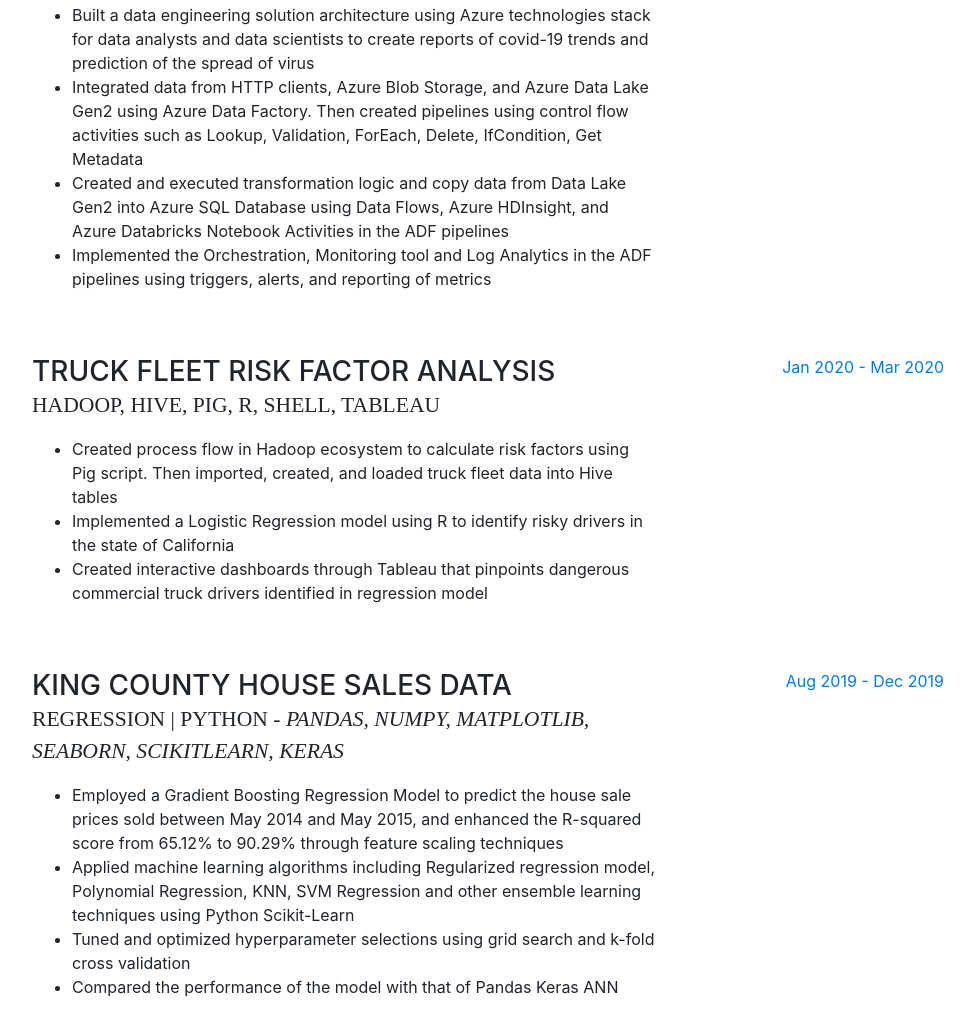
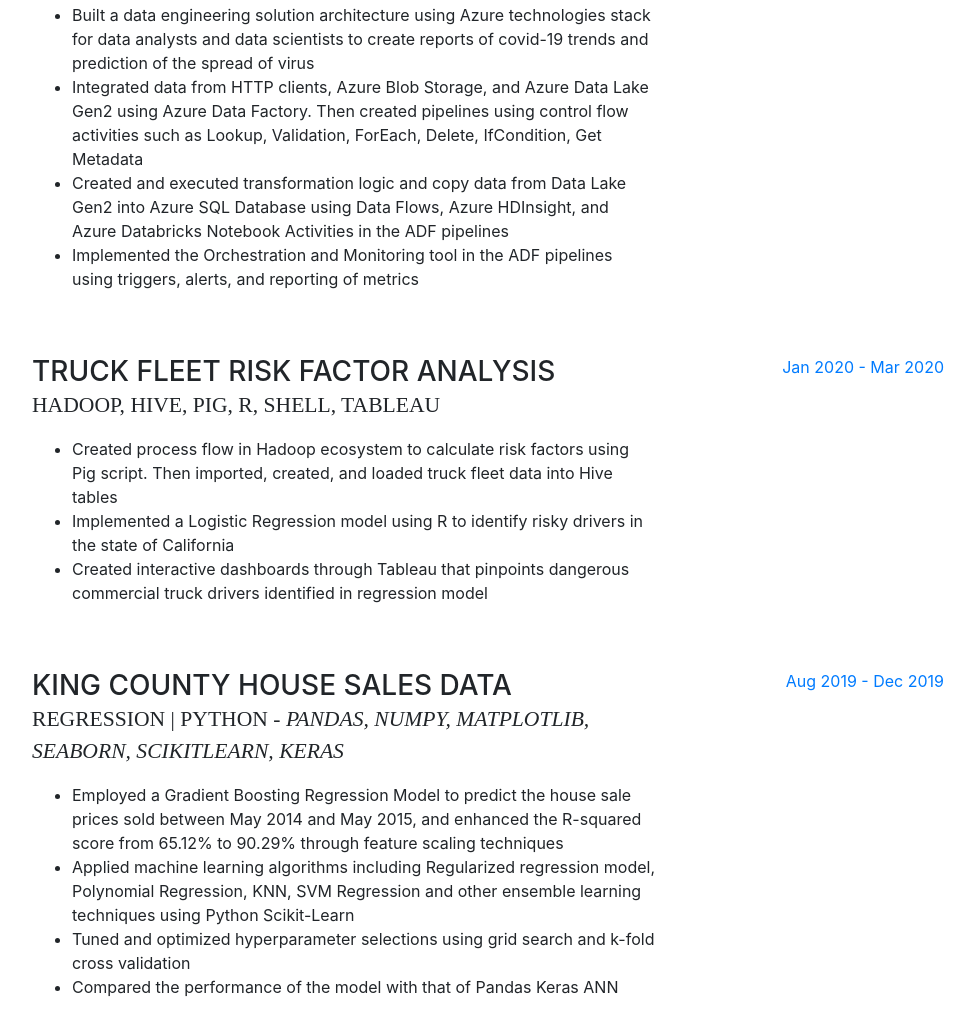
Before and after one commit to dtliao/dtliao.github.io, a website with bundled scripts: page index.html in a window 1280 px wide. Shown: the part 1897-2932 px from the top of the page, without its empty margins (288-1263 px from the left). Built offline with nearby package versions, Linux system fonts and the light colour scheme; no server answers; a web font is replaced by a local one.

Commit message:
minor contents edit

```diff
--- a/index.html
+++ b/index.html
@@ -170,7 +170,7 @@
                   <li>Built a data engineering solution architecture using Azure technologies stack for data analysts and data scientists to create reports of covid-19 trends and prediction of the spread of virus</li>
                   <li>Integrated data from HTTP clients, Azure Blob Storage, and Azure Data Lake Gen2 using Azure Data Factory. Then created pipelines using control flow activities such as Lookup, Validation, ForEach, Delete, IfCondition, Get Metadata</li>
                   <li>Created and executed transformation logic and copy data from Data Lake Gen2 into Azure SQL Database using Data Flows, Azure HDInsight, and Azure Databricks Notebook Activities in the ADF pipelines</li>
-                  <li>Implemented the Orchestration, Monitoring tool and Log Analytics in the ADF pipelines using triggers, alerts, and reporting of metrics</li>
+                  <li>Implemented the Orchestration and Monitoring tool in the ADF pipelines using triggers, alerts, and reporting of metrics</li>
                 </ul>
               </div>
               <div class="resume-date text-md-right">
```
